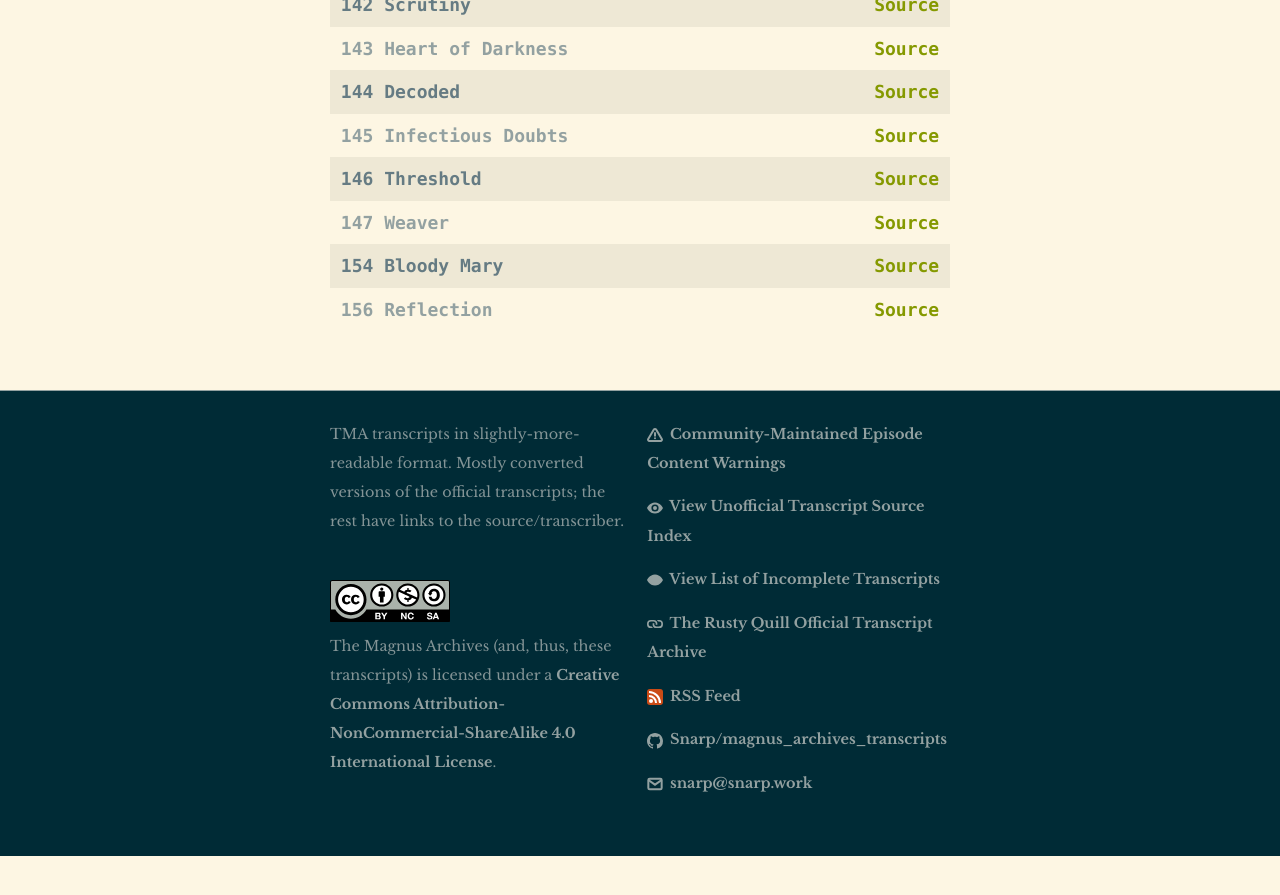
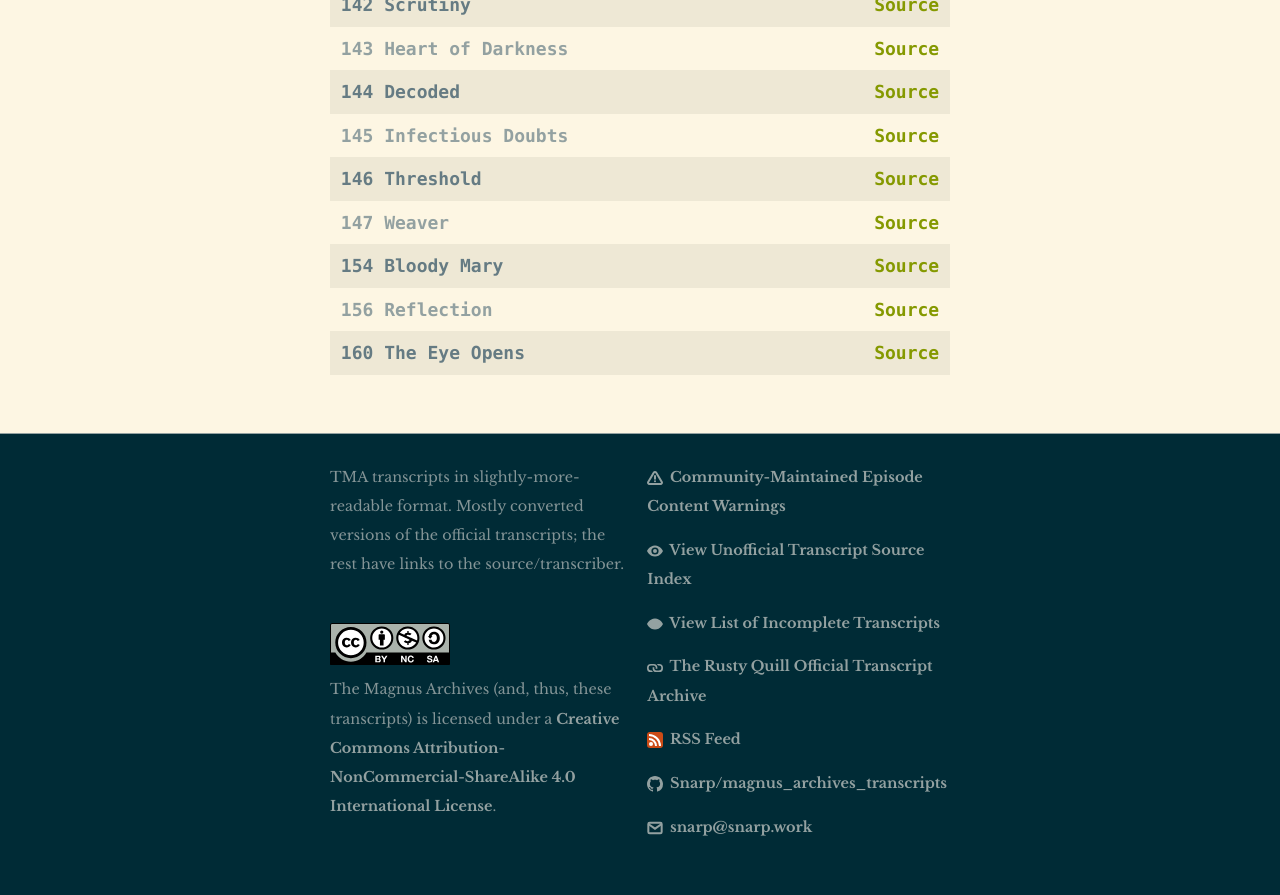
Before and after one commit to Snarp/magnus_archives_transcripts, a Jekyll site: the page built from sources.html, in a window 1280 px wide and 900 px high, scrolled down 3417 px. Shown: the top 895 px of the window. Built offline with Jekyll 4.4.1, drawn with Linux system fonts in a browser that asks for light colours; some web fonts are replaced; before the commit the page ends 4273 px from its top, so only the background shows below that.

Commit message:
[Savescum auto-commit.]

```diff
--- a/_data/sources.yml
+++ b/_data/sources.yml
@@ -204,3 +204,6 @@
   - number: '156'
     title: "Reflection"
     url: "https://tmatranscripts.tumblr.com/post/188110254241/mag156-reflection-case-0090401pdf"
+  - number: '160'
+    title: "The Eye Opens"
+    url: "https://tmatranscripts.tumblr.com/post/188732857886/mag160-the-eye-opens-case-0181810pdf"
```
